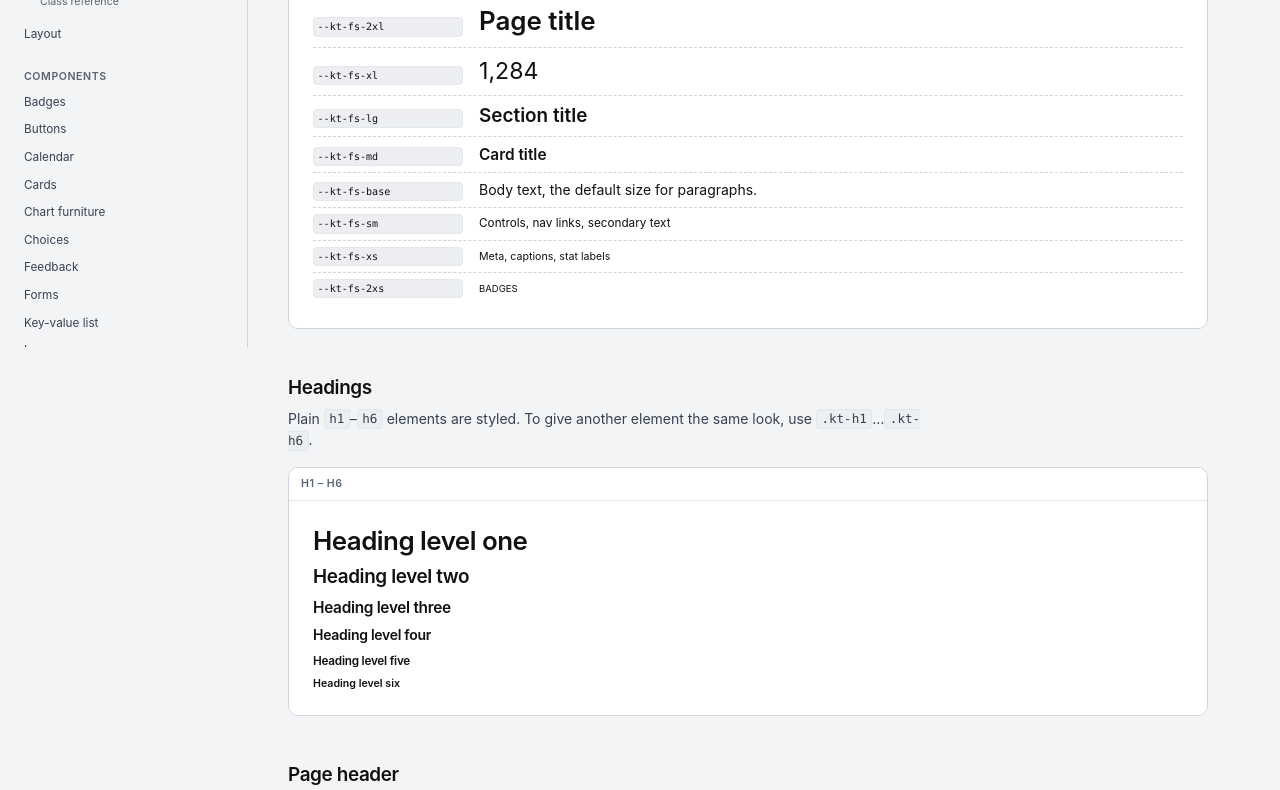
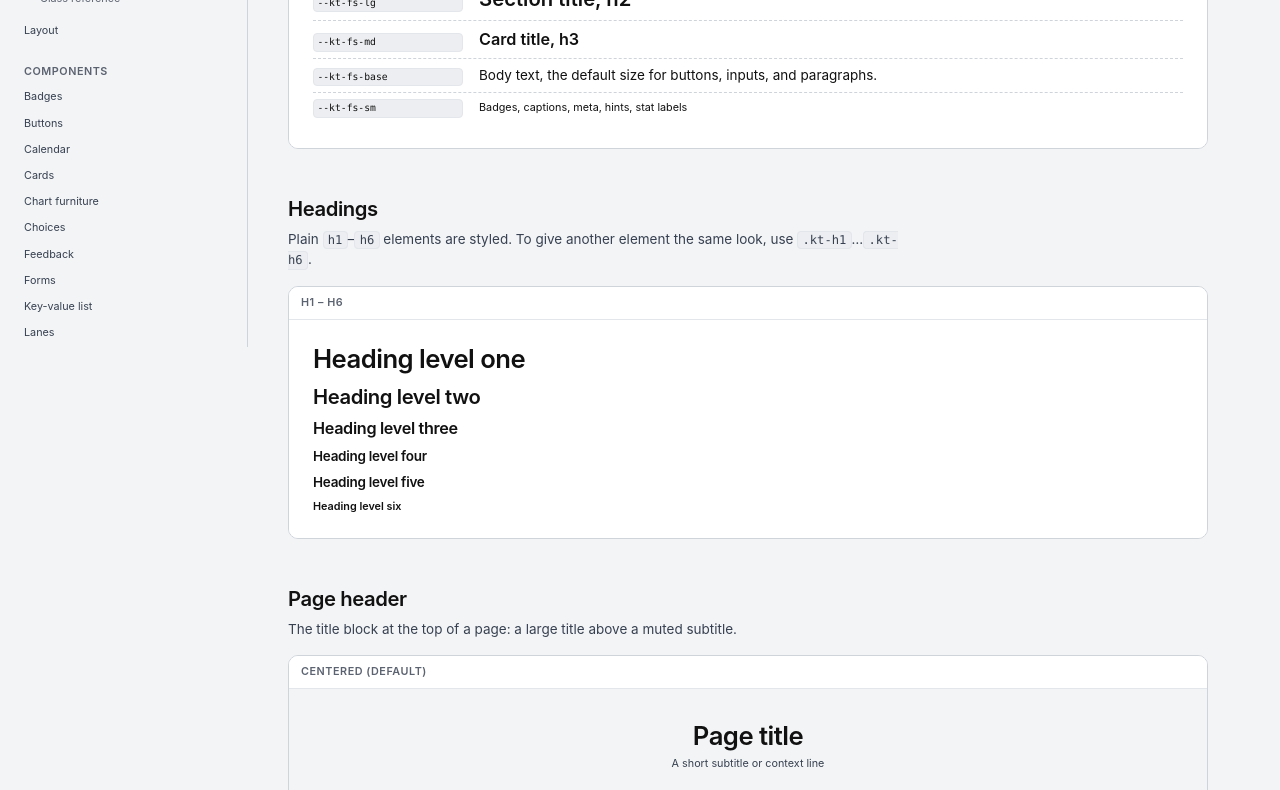
Before and after one commit to koraytugay/kt-styles, a plain HTML site: page pages/foundations/typography.html in a window 1280 px wide. Shown: the part 453-1243 px from the top of the page. Drawn offline with Linux system fonts and the light colour scheme.

Commit message:
Typography: consolidate to 5-step size scale, root back to 13.5px
- Tokens: replace 9 sizes (2xs–3xl) with 5 (sm/base/md/lg/xl)
  --kt-fs-sm   0.8rem  (~11px)  badges, captions, meta, hints, stat labels
  --kt-fs-base 1.0rem  (13.5px) body, buttons, inputs, nav, table rows
  --kt-fs-md   1.2rem  (~16px)  card titles, modal titles, h3
  --kt-fs-lg   1.5rem  (~20px)  section titles, h2, stat numbers
  --kt-fs-xl   1.9rem  (~26px)  page titles, h1, display numbers
- Compat aliases (2xs, xs → sm; 2xl, 3xl → xl) keep existing markup working
- Components: controls/nav/table/kv/form/progress now use --kt-fs-base
- utilities.css: slim to 5 canonical + 4 compat alias classes
- typography.css: h1→xl, h5→base, display→xl; page-subtitle stays sm
- Pages: typography scale demo updated to show 5 sizes
- CLAUDE.md: update root px and size-step docs

```diff
--- a/css/base.css
+++ b/css/base.css
@@ -17,7 +17,7 @@
 }
 
 html {
-    font-size: 14px;             /* house density: everything is rem-relative to this */
+    font-size: 13.5px;             /* house density: everything is rem-relative to this */
     scroll-behavior: smooth;
     -webkit-text-size-adjust: 100%;
 }
--- a/css/components/button.css
+++ b/css/components/button.css
@@ -27,7 +27,7 @@
     height: var(--kt-control-h);
     padding: 0 var(--kt-space-3);
     font-family: inherit;
-    font-size: var(--kt-fs-sm);
+    font-size: var(--kt-fs-base);
     font-weight: var(--kt-weight-regular);
     line-height: 1;
     white-space: nowrap;
--- a/css/components/chart.css
+++ b/css/components/chart.css
@@ -55,7 +55,7 @@
     flex-direction: column;
     min-height: 250px;
     padding: var(--kt-space-3) 14px;
-    font-size: var(--kt-fs-sm);
+    font-size: var(--kt-fs-base);
     color: var(--kt-text);
     background: var(--kt-surface-hover);
     border: 1px solid var(--kt-border);
--- a/css/components/form.css
+++ b/css/components/form.css
@@ -29,7 +29,7 @@
     min-width: 0;
     padding: 0 10px;
     font-family: inherit;
-    font-size: var(--kt-fs-sm);
+    font-size: var(--kt-fs-base);
     color: var(--kt-text);
     background-color: var(--kt-surface);
     border: var(--kt-control-border-w) solid var(--kt-border-strong);
@@ -157,7 +157,7 @@
     align-items: center;
     gap: 6px;
 }
-.kt-field--inline .kt-field__label { font-size: var(--kt-fs-sm); }
+.kt-field--inline .kt-field__label { font-size: var(--kt-fs-base); }
 
 /* Grows to fill the remaining row width (e.g. a search box) */
 .kt-field--grow { flex: 1 1 200px; }
@@ -173,7 +173,7 @@
     gap: 6px;
     height: var(--kt-control-h);
     padding: 0 var(--kt-space-2);
-    font-size: var(--kt-fs-sm);
+    font-size: var(--kt-fs-base);
     font-weight: var(--kt-weight-regular);
     color: var(--kt-text-secondary);
     border-radius: var(--kt-radius-md);
@@ -273,7 +273,7 @@
     height: 100%;
     padding: 0 var(--kt-space-3);
     font-family: inherit;
-    font-size: var(--kt-fs-sm);
+    font-size: var(--kt-fs-base);
     font-weight: var(--kt-weight-regular);
     white-space: nowrap;
     color: var(--kt-text-secondary);
--- a/css/components/kv.css
+++ b/css/components/kv.css
@@ -12,7 +12,7 @@
 .kt-kv {
     display: flex;
     flex-direction: column;
-    font-size: var(--kt-fs-sm);
+    font-size: var(--kt-fs-base);
 }
 
 .kt-kv__row {
--- a/css/components/nav.css
+++ b/css/components/nav.css
@@ -47,7 +47,7 @@
     gap: 6px;
     height: var(--kt-control-h);
     padding: 0 14px;
-    font-size: var(--kt-fs-sm);
+    font-size: var(--kt-fs-base);
     font-weight: var(--kt-weight-regular);
     white-space: nowrap;
     color: var(--kt-text);
--- a/css/components/progress.css
+++ b/css/components/progress.css
@@ -56,7 +56,7 @@
     grid-template-columns: auto minmax(0, 1fr) auto;
     align-items: center;
     gap: var(--kt-space-2) var(--kt-space-3);
-    font-size: var(--kt-fs-sm);
+    font-size: var(--kt-fs-base);
 }
 
 .kt-bar-list__row {
--- a/css/components/table.css
+++ b/css/components/table.css
@@ -24,7 +24,7 @@
 .kt-table {
     width: 100%;
     border-collapse: collapse;
-    font-size: var(--kt-fs-sm);
+    font-size: var(--kt-fs-base);
     text-align: left;
     color: var(--kt-text);
 }
--- a/css/tokens.css
+++ b/css/tokens.css
@@ -13,16 +13,17 @@
     --kt-font-sans: -apple-system, BlinkMacSystemFont, "Segoe UI", Roboto, Oxygen, Ubuntu, Cantarell, "Helvetica Neue", Arial, sans-serif;
     --kt-font-mono: ui-monospace, SFMono-Regular, "SF Mono", Menlo, Consolas, "Liberation Mono", monospace;
 
-    /* ---------- Font sizes (rem, relative to the 14px root) ---------- */
-    --kt-fs-2xs: 0.68rem;   /* ~9.5px badges            */
-    --kt-fs-xs: 0.76rem;    /* ~10.5px meta, captions   */
-    --kt-fs-sm: 0.84rem;    /* ~11.8px controls, nav    */
-    --kt-fs-base: 1rem;     /* 14px   body              */
-    --kt-fs-md: 1.1rem;     /* ~15.4px card titles      */
-    --kt-fs-lg: 1.35rem;    /* ~19px  section titles    */
-    --kt-fs-xl: 1.65rem;    /* ~23px  stat numbers      */
-    --kt-fs-2xl: 1.85rem;   /* ~26px  page title        */
-    --kt-fs-3xl: 2.4rem;    /* ~33.6px display          */
+    /* ---------- Font sizes (rem, relative to the 13.5px root) ---------- */
+    --kt-fs-sm:   0.8rem;   /* ~11px   badges, captions, meta, hints, stat labels  */
+    --kt-fs-base: 1rem;     /* 13.5px  body, buttons, inputs, nav, table rows      */
+    --kt-fs-md:   1.2rem;   /* ~16px   subheadings, card titles, modal titles, h3  */
+    --kt-fs-lg:   1.5rem;   /* ~20px   section titles, h2, stat numbers            */
+    --kt-fs-xl:   1.9rem;   /* ~26px   page titles, h1, display numbers            */
+    /* Compatibility aliases — do not use in new code */
+    --kt-fs-2xs: var(--kt-fs-sm);
+    --kt-fs-xs:  var(--kt-fs-sm);
+    --kt-fs-2xl: var(--kt-fs-xl);
+    --kt-fs-3xl: var(--kt-fs-xl);
 
     /* ---------- Font weights (Regular and Bold only) ---------- */
     --kt-weight-regular: 400;
--- a/css/typography.css
+++ b/css/typography.css
@@ -14,16 +14,16 @@ h1, h2, h3, h4, h5, h6,
     letter-spacing: var(--kt-tracking-tight);
 }
 
-h1, .kt-h1 { font-size: var(--kt-fs-2xl); }
+h1, .kt-h1 { font-size: var(--kt-fs-xl); }
 h2, .kt-h2 { font-size: var(--kt-fs-lg); }
 h3, .kt-h3 { font-size: var(--kt-fs-md); }
 h4, .kt-h4 { font-size: var(--kt-fs-base); }
-h5, .kt-h5 { font-size: var(--kt-fs-sm); }
-h6, .kt-h6 { font-size: var(--kt-fs-xs); letter-spacing: 0; }
+h5, .kt-h5 { font-size: var(--kt-fs-base); }
+h6, .kt-h6 { font-size: var(--kt-fs-sm); letter-spacing: 0; }
 
 /* ---------- Display: hero / landing title ---------- */
 .kt-display {
-    font-size: var(--kt-fs-3xl);
+    font-size: var(--kt-fs-xl);
     font-weight: var(--kt-weight-bold);
     line-height: 1.1;
     letter-spacing: -0.03em;
@@ -38,7 +38,7 @@ h6, .kt-h6 { font-size: var(--kt-fs-xs); letter-spacing: 0; }
 }
 
 .kt-page-header .kt-page-title {
-    font-size: var(--kt-fs-2xl);
+    font-size: var(--kt-fs-xl);
     font-weight: var(--kt-weight-bold);
     letter-spacing: var(--kt-tracking-tight);
     line-height: var(--kt-leading-tight);
--- a/css/utilities.css
+++ b/css/utilities.css
@@ -14,15 +14,16 @@
 .kt-text-danger    { color: var(--kt-danger) !important; }
 
 /* ---------- Text size / weight ---------- */
-.kt-fs-2xs  { font-size: var(--kt-fs-2xs) !important; }
-.kt-fs-xs   { font-size: var(--kt-fs-xs) !important; }
 .kt-fs-sm   { font-size: var(--kt-fs-sm) !important; }
 .kt-fs-base { font-size: var(--kt-fs-base) !important; }
 .kt-fs-md   { font-size: var(--kt-fs-md) !important; }
 .kt-fs-lg   { font-size: var(--kt-fs-lg) !important; }
 .kt-fs-xl   { font-size: var(--kt-fs-xl) !important; }
-.kt-fs-2xl  { font-size: var(--kt-fs-2xl) !important; }
-.kt-fs-3xl  { font-size: var(--kt-fs-3xl) !important; }
+/* Compat aliases — resolve to the nearest active token */
+.kt-fs-2xs  { font-size: var(--kt-fs-sm) !important; }
+.kt-fs-xs   { font-size: var(--kt-fs-sm) !important; }
+.kt-fs-2xl  { font-size: var(--kt-fs-xl) !important; }
+.kt-fs-3xl  { font-size: var(--kt-fs-xl) !important; }
 
 .kt-fw-regular  { font-weight: var(--kt-weight-regular) !important; }
 .kt-fw-medium   { font-weight: var(--kt-weight-medium) !important; }
--- a/dist/kt.css
+++ b/dist/kt.css
@@ -26,16 +26,17 @@
     --kt-font-sans: -apple-system, BlinkMacSystemFont, "Segoe UI", Roboto, Oxygen, Ubuntu, Cantarell, "Helvetica Neue", Arial, sans-serif;
     --kt-font-mono: ui-monospace, SFMono-Regular, "SF Mono", Menlo, Consolas, "Liberation Mono", monospace;
 
-    /* ---------- Font sizes (rem, relative to the 14px root) ---------- */
-    --kt-fs-2xs: 0.68rem;   /* ~9.5px badges            */
-    --kt-fs-xs: 0.76rem;    /* ~10.5px meta, captions   */
-    --kt-fs-sm: 0.84rem;    /* ~11.8px controls, nav    */
-    --kt-fs-base: 1rem;     /* 14px   body              */
-    --kt-fs-md: 1.1rem;     /* ~15.4px card titles      */
-    --kt-fs-lg: 1.35rem;    /* ~19px  section titles    */
-    --kt-fs-xl: 1.65rem;    /* ~23px  stat numbers      */
-    --kt-fs-2xl: 1.85rem;   /* ~26px  page title        */
-    --kt-fs-3xl: 2.4rem;    /* ~33.6px display          */
+    /* ---------- Font sizes (rem, relative to the 13.5px root) ---------- */
+    --kt-fs-sm:   0.8rem;   /* ~11px   badges, captions, meta, hints, stat labels  */
+    --kt-fs-base: 1rem;     /* 13.5px  body, buttons, inputs, nav, table rows      */
+    --kt-fs-md:   1.2rem;   /* ~16px   subheadings, card titles, modal titles, h3  */
+    --kt-fs-lg:   1.5rem;   /* ~20px   section titles, h2, stat numbers            */
+    --kt-fs-xl:   1.9rem;   /* ~26px   page titles, h1, display numbers            */
+    /* Compatibility aliases — do not use in new code */
+    --kt-fs-2xs: var(--kt-fs-sm);
+    --kt-fs-xs:  var(--kt-fs-sm);
+    --kt-fs-2xl: var(--kt-fs-xl);
+    --kt-fs-3xl: var(--kt-fs-xl);
 
     /* ---------- Font weights (Regular and Bold only) ---------- */
     --kt-weight-regular: 400;
@@ -248,7 +249,7 @@ body.dark-mode {
 }
 
 html {
-    font-size: 14px;             /* house density: everything is rem-relative to this */
+    font-size: 13.5px;             /* house density: everything is rem-relative to this */
     scroll-behavior: smooth;
     -webkit-text-size-adjust: 100%;
 }
@@ -327,16 +328,16 @@ h1, h2, h3, h4, h5, h6,
     letter-spacing: var(--kt-tracking-tight);
 }
 
-h1, .kt-h1 { font-size: var(--kt-fs-2xl); }
+h1, .kt-h1 { font-size: var(--kt-fs-xl); }
 h2, .kt-h2 { font-size: var(--kt-fs-lg); }
 h3, .kt-h3 { font-size: var(--kt-fs-md); }
 h4, .kt-h4 { font-size: var(--kt-fs-base); }
-h5, .kt-h5 { font-size: var(--kt-fs-sm); }
-h6, .kt-h6 { font-size: var(--kt-fs-xs); letter-spacing: 0; }
+h5, .kt-h5 { font-size: var(--kt-fs-base); }
+h6, .kt-h6 { font-size: var(--kt-fs-sm); letter-spacing: 0; }
 
 /* ---------- Display: hero / landing title ---------- */
 .kt-display {
-    font-size: var(--kt-fs-3xl);
+    font-size: var(--kt-fs-xl);
     font-weight: var(--kt-weight-bold);
     line-height: 1.1;
     letter-spacing: -0.03em;
@@ -351,7 +352,7 @@ h6, .kt-h6 { font-size: var(--kt-fs-xs); letter-spacing: 0; }
 }
 
 .kt-page-header .kt-page-title {
-    font-size: var(--kt-fs-2xl);
+    font-size: var(--kt-fs-xl);
     font-weight: var(--kt-weight-bold);
     letter-spacing: var(--kt-tracking-tight);
     line-height: var(--kt-leading-tight);
@@ -688,7 +689,7 @@ button.kt-chip:hover {
     height: var(--kt-control-h);
     padding: 0 var(--kt-space-3);
     font-family: inherit;
-    font-size: var(--kt-fs-sm);
+    font-size: var(--kt-fs-base);
     font-weight: var(--kt-weight-regular);
     line-height: 1;
     white-space: nowrap;
@@ -1404,7 +1405,7 @@ a.kt-media-card:hover,
     flex-direction: column;
     min-height: 250px;
     padding: var(--kt-space-3) 14px;
-    font-size: var(--kt-fs-sm);
+    font-size: var(--kt-fs-base);
     color: var(--kt-text);
     background: var(--kt-surface-hover);
     border: 1px solid var(--kt-border);
@@ -1920,7 +1921,7 @@ a.kt-media-card:hover,
     min-width: 0;
     padding: 0 10px;
     font-family: inherit;
-    font-size: var(--kt-fs-sm);
+    font-size: var(--kt-fs-base);
     color: var(--kt-text);
     background-color: var(--kt-surface);
     border: var(--kt-control-border-w) solid var(--kt-border-strong);
@@ -2048,7 +2049,7 @@ a.kt-media-card:hover,
     align-items: center;
     gap: 6px;
 }
-.kt-field--inline .kt-field__label { font-size: var(--kt-fs-sm); }
+.kt-field--inline .kt-field__label { font-size: var(--kt-fs-base); }
 
 /* Grows to fill the remaining row width (e.g. a search box) */
 .kt-field--grow { flex: 1 1 200px; }
@@ -2064,7 +2065,7 @@ a.kt-media-card:hover,
     gap: 6px;
     height: var(--kt-control-h);
     padding: 0 var(--kt-space-2);
-    font-size: var(--kt-fs-sm);
+    font-size: var(--kt-fs-base);
     font-weight: var(--kt-weight-regular);
     color: var(--kt-text-secondary);
     border-radius: var(--kt-radius-md);
@@ -2164,7 +2165,7 @@ a.kt-media-card:hover,
     height: 100%;
     padding: 0 var(--kt-space-3);
     font-family: inherit;
-    font-size: var(--kt-fs-sm);
+    font-size: var(--kt-fs-base);
     font-weight: var(--kt-weight-regular);
     white-space: nowrap;
     color: var(--kt-text-secondary);
@@ -2216,7 +2217,7 @@ a.kt-media-card:hover,
 .kt-kv {
     display: flex;
     flex-direction: column;
-    font-size: var(--kt-fs-sm);
+    font-size: var(--kt-fs-base);
 }
 
 .kt-kv__row {
@@ -2527,7 +2528,7 @@ body:has(.kt-modal.is-open) {
     gap: 6px;
     height: var(--kt-control-h);
     padding: 0 14px;
-    font-size: var(--kt-fs-sm);
+    font-size: var(--kt-fs-base);
     font-weight: var(--kt-weight-regular);
     white-space: nowrap;
     color: var(--kt-text);
@@ -2646,7 +2647,7 @@ body:has(.kt-modal.is-open) {
     grid-template-columns: auto minmax(0, 1fr) auto;
     align-items: center;
     gap: var(--kt-space-2) var(--kt-space-3);
-    font-size: var(--kt-fs-sm);
+    font-size: var(--kt-fs-base);
 }
 
 .kt-bar-list__row {
@@ -2695,7 +2696,7 @@ body:has(.kt-modal.is-open) {
 .kt-table {
     width: 100%;
     border-collapse: collapse;
-    font-size: var(--kt-fs-sm);
+    font-size: var(--kt-fs-base);
     text-align: left;
     color: var(--kt-text);
 }
@@ -3009,15 +3010,16 @@ button.kt-thumb:hover,
 .kt-text-danger    { color: var(--kt-danger) !important; }
 
 /* ---------- Text size / weight ---------- */
-.kt-fs-2xs  { font-size: var(--kt-fs-2xs) !important; }
-.kt-fs-xs   { font-size: var(--kt-fs-xs) !important; }
 .kt-fs-sm   { font-size: var(--kt-fs-sm) !important; }
 .kt-fs-base { font-size: var(--kt-fs-base) !important; }
 .kt-fs-md   { font-size: var(--kt-fs-md) !important; }
 .kt-fs-lg   { font-size: var(--kt-fs-lg) !important; }
 .kt-fs-xl   { font-size: var(--kt-fs-xl) !important; }
-.kt-fs-2xl  { font-size: var(--kt-fs-2xl) !important; }
-.kt-fs-3xl  { font-size: var(--kt-fs-3xl) !important; }
+/* Compat aliases — resolve to the nearest active token */
+.kt-fs-2xs  { font-size: var(--kt-fs-sm) !important; }
+.kt-fs-xs   { font-size: var(--kt-fs-sm) !important; }
+.kt-fs-2xl  { font-size: var(--kt-fs-xl) !important; }
+.kt-fs-3xl  { font-size: var(--kt-fs-xl) !important; }
 
 .kt-fw-regular  { font-weight: var(--kt-weight-regular) !important; }
 .kt-fw-medium   { font-weight: var(--kt-weight-medium) !important; }
--- a/pages/foundations/typography.html
+++ b/pages/foundations/typography.html
@@ -32,15 +32,11 @@
         <div class="sc-example" data-title="Size tokens">
             <div class="sc-preview sc-preview--surface">
                 <div class="fx-scale">
-                    <div><code>--kt-fs-3xl</code><span style="font-size: var(--kt-fs-3xl); font-weight: var(--kt-weight-bold); letter-spacing: -0.03em">Display</span></div>
-                    <div><code>--kt-fs-2xl</code><span style="font-size: var(--kt-fs-2xl); font-weight: var(--kt-weight-bold)">Page title</span></div>
-                    <div><code>--kt-fs-xl</code><span style="font-size: var(--kt-fs-xl)">1,284</span></div>
-                    <div><code>--kt-fs-lg</code><span style="font-size: var(--kt-fs-lg); font-weight: var(--kt-weight-bold)">Section title</span></div>
-                    <div><code>--kt-fs-md</code><span style="font-size: var(--kt-fs-md); font-weight: var(--kt-weight-bold)">Card title</span></div>
-                    <div><code>--kt-fs-base</code><span>Body text, the default size for paragraphs.</span></div>
-                    <div><code>--kt-fs-sm</code><span style="font-size: var(--kt-fs-sm)">Controls, nav links, secondary text</span></div>
-                    <div><code>--kt-fs-xs</code><span style="font-size: var(--kt-fs-xs)">Meta, captions, stat labels</span></div>
-                    <div><code>--kt-fs-2xs</code><span style="font-size: var(--kt-fs-2xs)">BADGES</span></div>
+                    <div><code>--kt-fs-xl</code><span style="font-size: var(--kt-fs-xl); font-weight: var(--kt-weight-bold)">Page title, h1</span></div>
+                    <div><code>--kt-fs-lg</code><span style="font-size: var(--kt-fs-lg); font-weight: var(--kt-weight-bold)">Section title, h2</span></div>
+                    <div><code>--kt-fs-md</code><span style="font-size: var(--kt-fs-md); font-weight: var(--kt-weight-bold)">Card title, h3</span></div>
+                    <div><code>--kt-fs-base</code><span>Body text, the default size for buttons, inputs, and paragraphs.</span></div>
+                    <div><code>--kt-fs-sm</code><span style="font-size: var(--kt-fs-sm)">Badges, captions, meta, hints, stat labels</span></div>
                 </div>
             </div>
         </div>
@@ -190,7 +186,7 @@
                 <tr><td><code>.kt-list</code> / <code>.kt-list-plain</code></td><td>List with spaced items / list with no bullets.</td></tr>
                 <tr><td><code>.kt-link-quiet</code> / <code>.kt-link-plain</code></td><td>Links that take the surrounding text color. Plain links hide the underline until hover.</td></tr>
                 <tr><td><code>.kt-text-{primary|secondary|muted|accent|success|warning|danger}</code></td><td>Text color utilities.</td></tr>
-                <tr><td><code>.kt-fs-{2xs|xs|sm|base|md|lg|xl|2xl|3xl}</code></td><td>Font size utilities (same scale as the <code>--kt-fs-*</code> tokens).</td></tr>
+                <tr><td><code>.kt-fs-{sm|base|md|lg|xl}</code></td><td>Font size utilities (same scale as the <code>--kt-fs-*</code> tokens).</td></tr>
                 <tr><td><code>.kt-fw-{regular|bold}</code></td><td>Font weight utilities (Regular 400, Bold 600).</td></tr>
                 <tr><td><code>.kt-num</code> / <code>.kt-mono</code></td><td>Tabular (fixed-width) digits / monospace font.</td></tr>
                 <tr><td><code>.kt-align-{left|center|right}</code></td><td>Text alignment.</td></tr>
```
Also changed, not shown: dist/kt.min.css, 1 other file.
